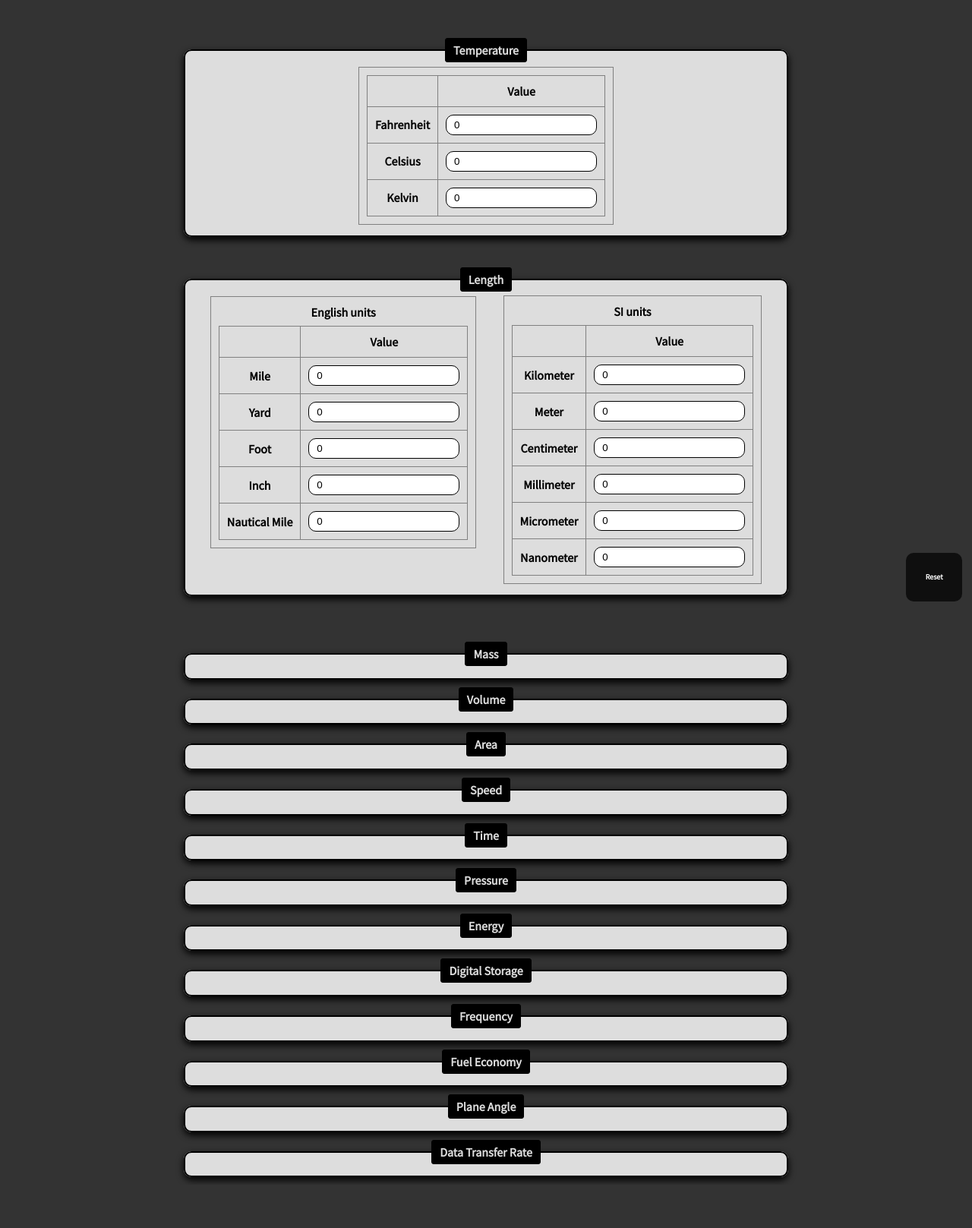
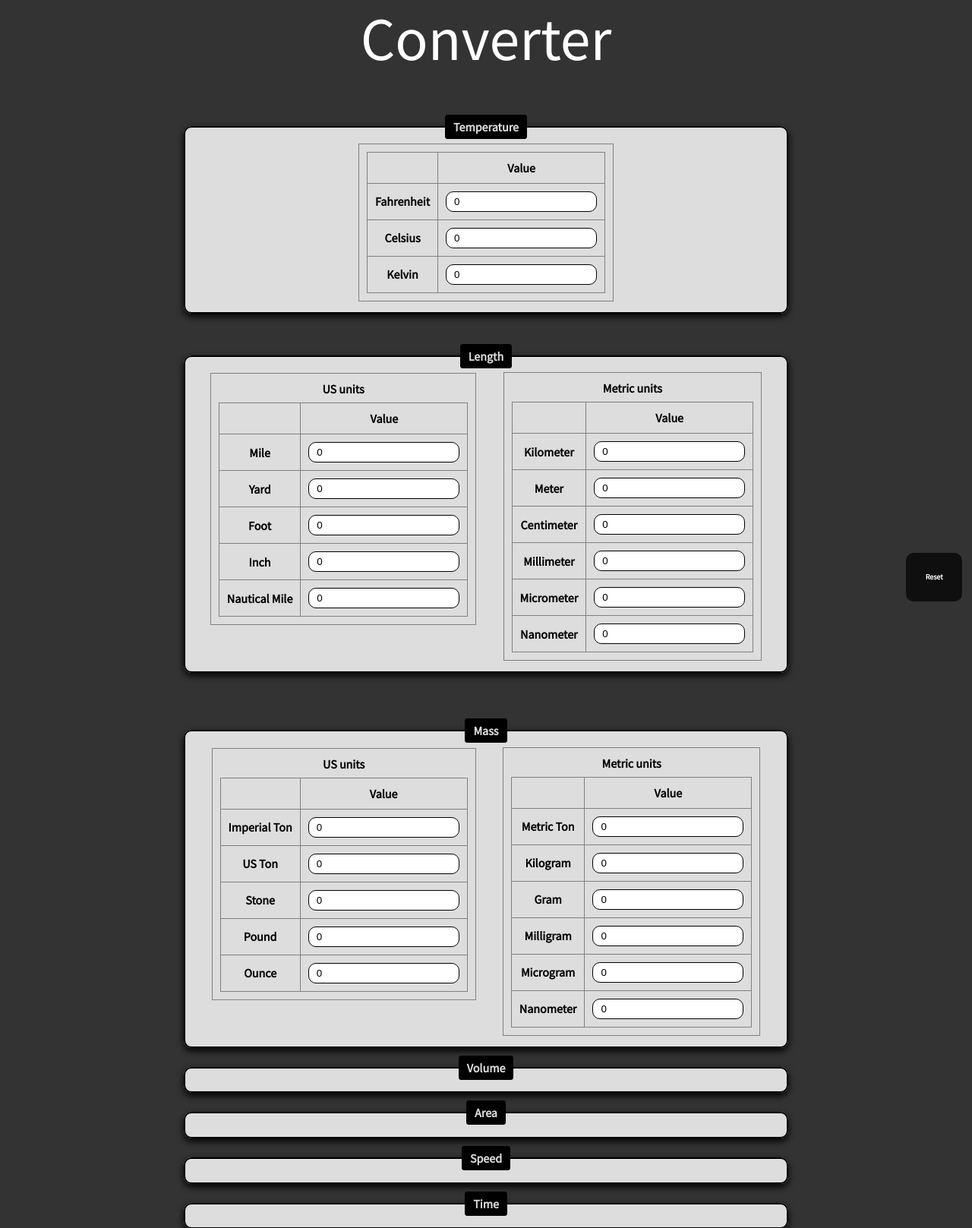
Before and after one commit to Coolfission/Coolfission.github.io, a PHP site: page /converter/convert.html in a window 1280 px wide. Shown: the top 1617 px of the page at 76% size. Before the commit the page ends 1557 px from the top, so only its background shows below. Run offline with PHP 8.4, Linux system fonts and the light colour scheme; some libraries are stand-ins or nearby versions.

Commit message:
update convert.html and convert.css

```diff
--- a/converter/convert.css
+++ b/converter/convert.css
@@ -9,6 +9,10 @@ body {
   -moz-user-select: none;
   -o-user-select: none;
   user-select: none;
+}
+span {
+  font-size: 5em;
+  color: #fff;
 }
 fieldset {
   margin: 10px auto;
@@ -54,7 +58,7 @@ table {
   margin: 0px 1em;
   border-style: solid;
 }
-#table-move_length {
+#table-move_length, #table-move_mass {
   margin-bottom: 47px;
 }
 td, th, tr {
--- a/converter/convert.html
+++ b/converter/convert.html
@@ -12,7 +12,9 @@
 </head>
 
 <body>
-
+<div id="title" style="text-align: center;">
+  <span>Converter</span>
+</div>
 <br/><br/>
 <fieldset id="temperature">
 <legend>Temperature</legend>
@@ -50,7 +52,7 @@
 <table id="table-move_length" border="1">
 <thead></thead>
 <caption>
-  <strong>English units</strong>
+  <strong>US units</strong>
 </caption>
 <tbody>
   <td>
@@ -91,7 +93,7 @@
 <table border="1">
 <thead></thead>
 <caption>
-  <strong>SI units</strong>
+  <strong>Metric units</strong>
 </caption>
 <tbody>
   <td>
@@ -137,8 +139,96 @@
 </fieldset>
 <br><br>
 
+
 <fieldset id="mass">
 <legend>Mass</legend>
+<table id="table-move_mass" border="1">
+<thead></thead>
+<caption>
+  <strong>US units</strong>
+</caption>
+<tbody>
+  <td>
+    <th>Value</th>
+  </td>
+  <tr>
+    <th>Imperial Ton</th>
+    <td>
+      <input id="imperial_ton"></input>
+    </td>
+  </tr>
+  <tr>
+    <th>US Ton</th>
+    <td>
+      <input id="us_ton"></input>
+    </td>
+  </tr>
+    <th>Stone</th>
+    <td>
+    <input id="stone"></input>
+    </td>
+  </tr>
+  <tr>
+    <th>Pound</th>
+    <td>
+    <input id="pound"></input>
+    </td>
+  </tr>
+  <tr>
+    <th>Ounce</th>
+    <td>
+    <input id="ounce"></input>
+    </td>
+  </tr>
+</tbody>
+</table>
+
+<table border="1">
+<thead></thead>
+<caption>
+  <strong>Metric units</strong>
+</caption>
+<tbody>
+  <td>
+    <th>Value</th>
+  </td>
+  <tr>
+    <th>Metric Ton</th>
+    <td>
+      <input id="metric_ton"></input>
+    </td>
+  </tr>
+  <tr>
+    <th>Kilogram</th>
+    <td>
+    <input id="kilogram"></input>
+    </td>
+  </tr>
+    <th>Gram</th>
+    <td>
+    <input id="gram"></input>
+    </td>
+  </tr>
+  <tr>
+    <th>Milligram</th>
+    <td>
+    <input id="milligram"></input>
+    </td>
+  </tr>
+  <tr>
+    <th>Microgram</th>
+    <td>
+    <input id="micrometer"></input>
+    </td>
+  </tr>
+  <tr>
+    <th>Nanometer</th>
+    <td>
+    <input id="nanometer"></input>
+    </td>
+  </tr>
+</tbody>
+</table>
 </fieldset>
 
 <fieldset id="volume">
```
